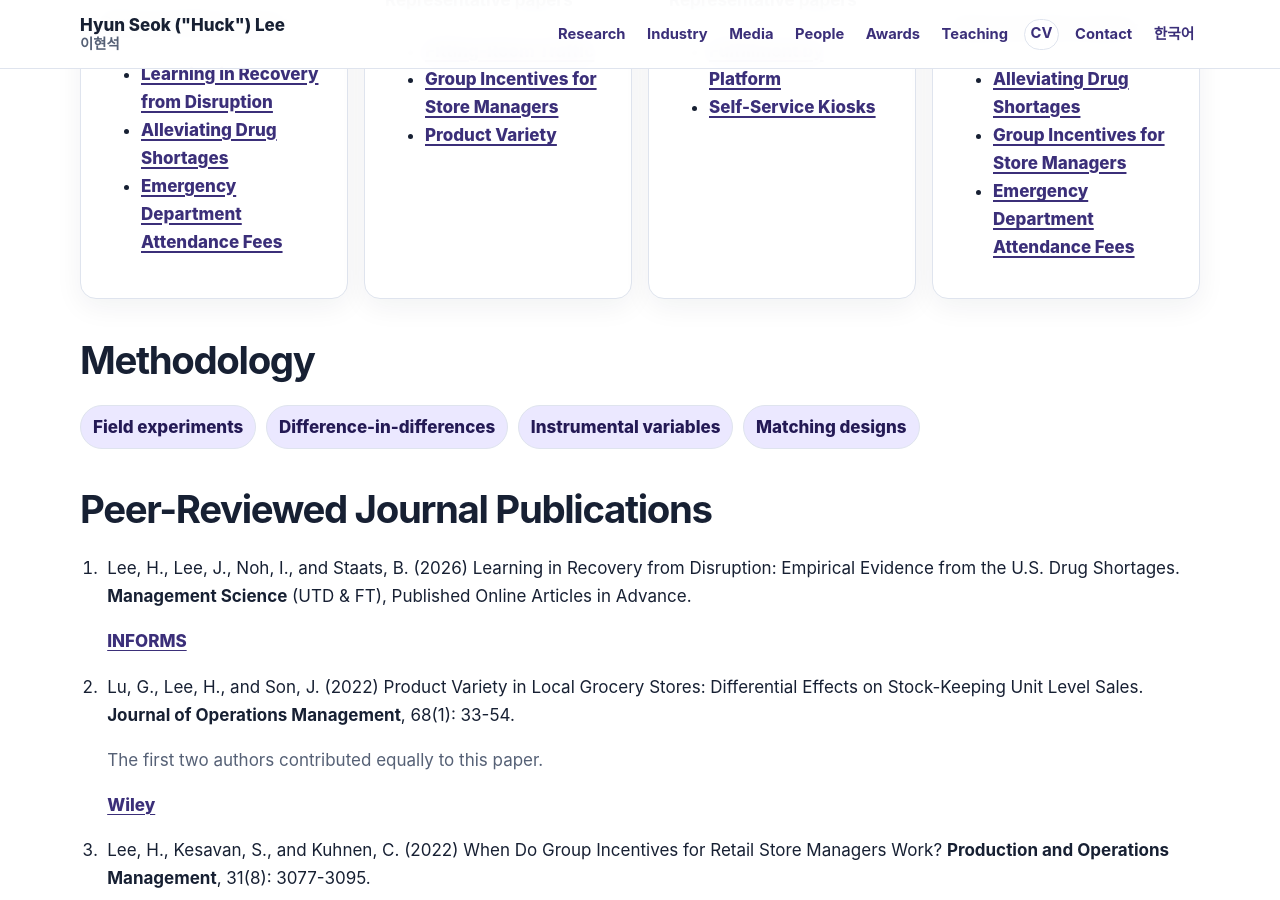
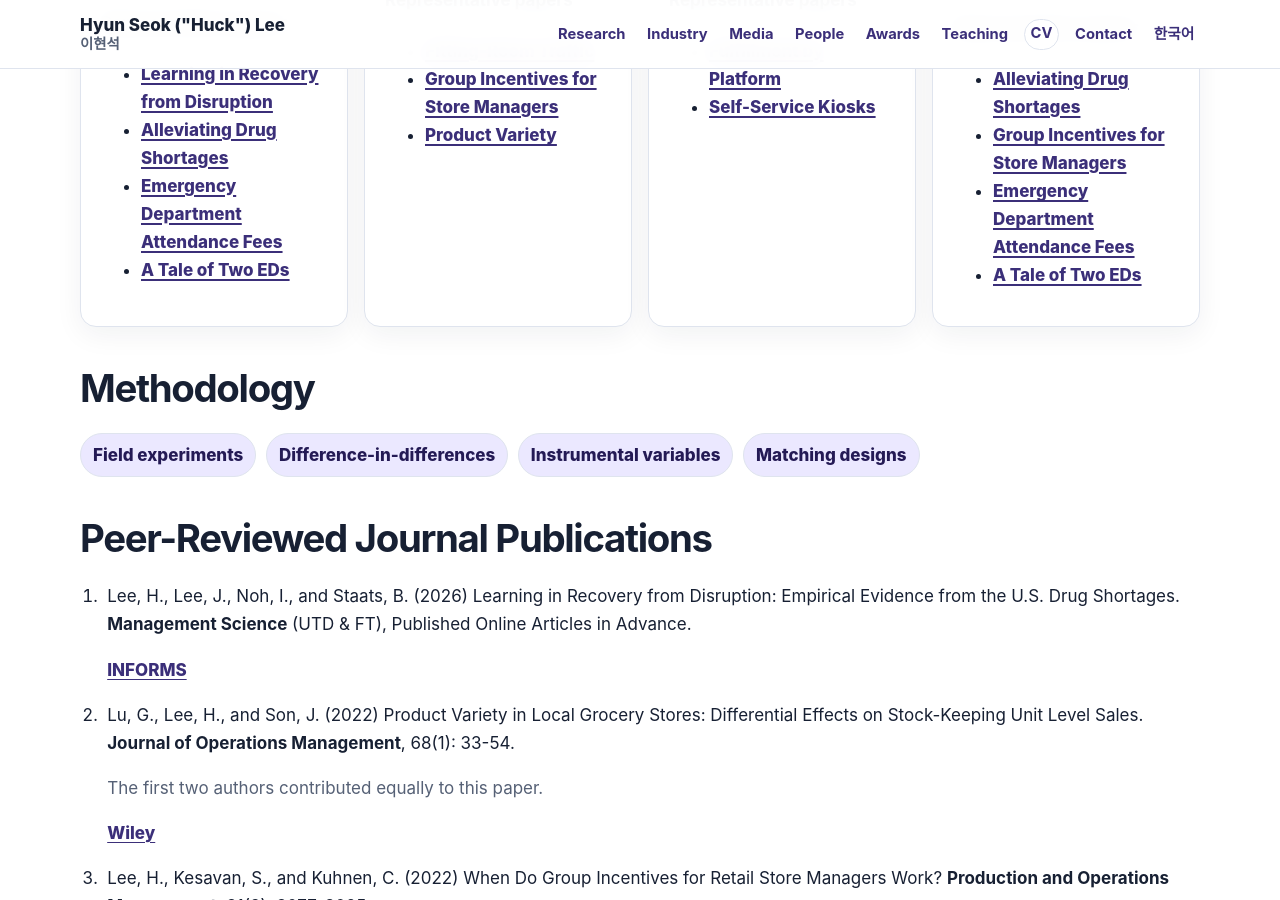
Before and after one commit to lordya2/lordya2.github.io, a Jekyll site: the page built from pages/research.md, in a window 1280 px wide and 900 px high, scrolled down 601 px. Built offline with Jekyll 4.4.1, drawn with Linux system fonts in a browser that asks for light colours.

Commit message:
Link ED openings paper to research themes

```diff
--- a/_data/research_themes.yml
+++ b/_data/research_themes.yml
@@ -5,6 +5,7 @@ themes:
       - 'drug-shortage-recovery'
       - 'drug-shortage-transparency'
       - 'emergency-department-fees'
+      - 'ed-openings-two-eds'
   - id: 'retail-service-operations'
     title: 'Retail & Service Operations'
     representative_papers:
@@ -22,6 +23,7 @@ themes:
       - 'drug-shortage-transparency'
       - 'group-incentives'
       - 'emergency-department-fees'
+      - 'ed-openings-two-eds'
 methodology:
   - Field experiments
   - Difference-in-differences
```
